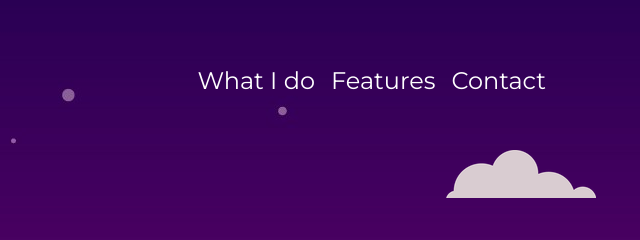
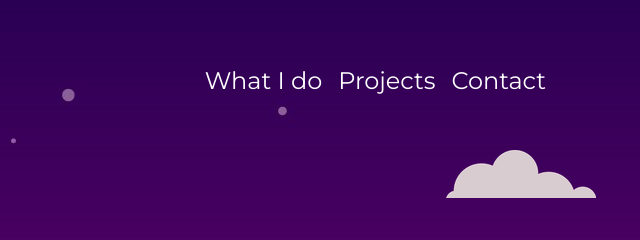
Before and after one commit to Scherifow/myweb, a plain HTML site: page index.html in a window 1280 px wide. Shown: the top 240 px of the page, 534-1174 px from the left. Drawn offline with nearby package versions, Linux system fonts and the light colour scheme; a web font is replaced by a local one.

Commit message:
Update index.html

```diff
--- a/index.html
+++ b/index.html
@@ -31,7 +31,7 @@
               <a class="nav-link" href="#myskills">What I do</a>
             </li>
             <li class="nav-item">
-              <a class="nav-link" href="#features">Features</a>
+              <a class="nav-link" href="#features">Projects</a>
             </li>
             <li class="nav-item">
               <a class="nav-link" href="#contact">Contact</a>
```
